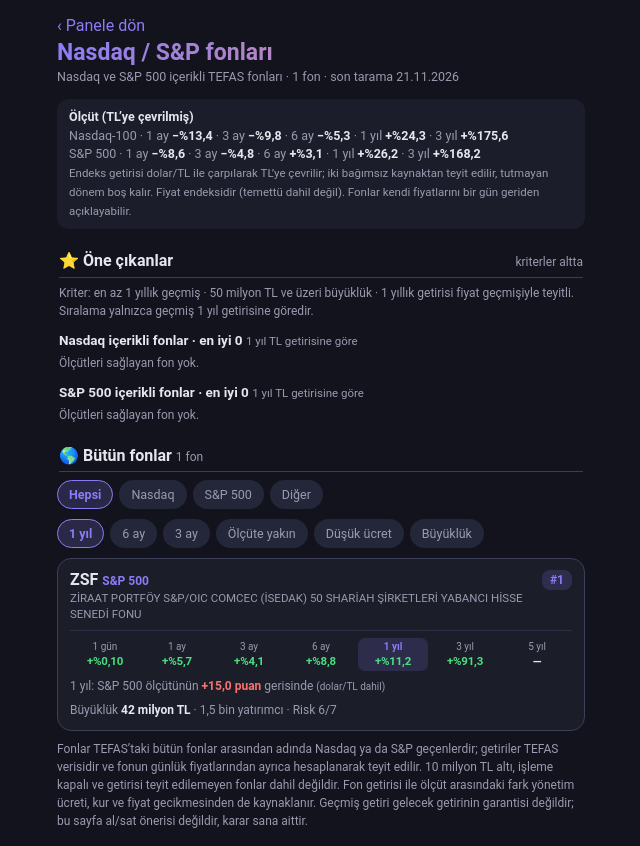
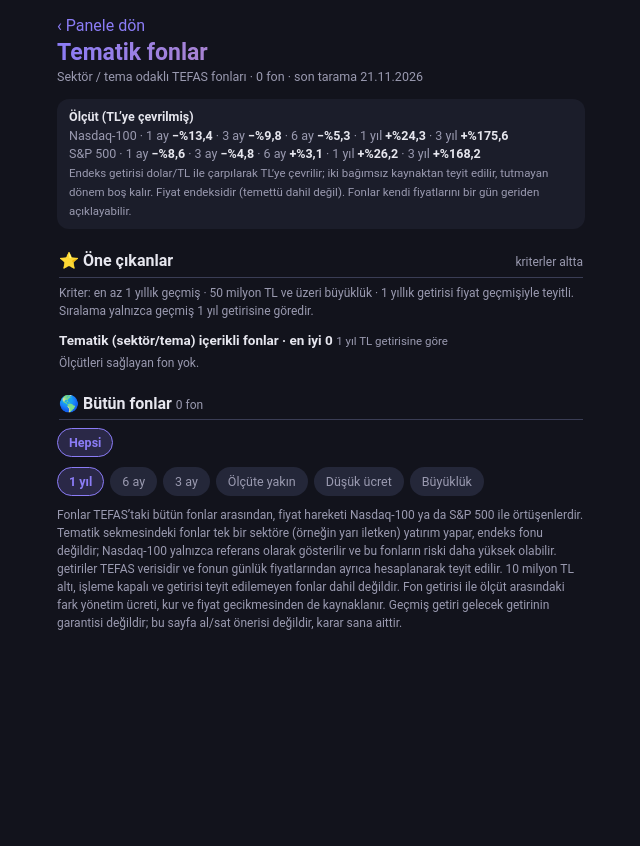
Before and after one commit to saidgunbek-rgb/bist-fiyat, a plain HTML site: page yabanci.html in a window 1280 px wide. Shown: the whole page, without its empty margins (319-959 px from the left). After the commit the page ends 800 px from the top, so only its background shows below. Drawn offline with Linux system fonts and the light colour scheme.

Commit message:
Add files via upload

```diff
--- a/yabanci.html
+++ b/yabanci.html
@@ -1,7 +1,7 @@
 <!doctype html><html lang="tr"><head><meta charset="utf-8">
 <meta name="viewport" content="width=device-width,initial-scale=1,viewport-fit=cover">
 <meta name="robots" content="noindex,nofollow"><meta name="theme-color" content="#12131c">
-<title>Nasdaq / S&amp;P fonları</title>
+<title>Tematik fonlar</title>
 <style>
 :root{--bg:#12131c;--card:#1b1d2a;--card2:#242739;--mut:#9a9ab0;--tx:#e6e6ee;--g:#4ade80;--y:#facc15;--r:#f87171;--p:#8b7cf6;--ln:#3a3d55}
 *{box-sizing:border-box}body{margin:0 auto;max-width:560px;background:var(--bg);color:var(--tx);font-family:Roboto,Arial,sans-serif;padding:16px}
@@ -73,8 +73,8 @@ function bant(t){if(gos||window.top!==window)return;gos=1;var z=t&&t.length>15?n
 window.fetch=function(){return of.apply(this,arguments).then(function(r){try{var k=r.headers.get("x-onbellek");if(k)bant(k);}catch(e){}return r;});};})();</script>
 </head><body>
 <div><a href="index.html">‹ Panele dön</a></div>
-<h1>Nasdaq / S&amp;P fonları</h1>
-<div class="sub" id="sub">Nasdaq ve S&amp;P 500 içerikli TEFAS fonları</div>
+<h1>Tematik fonlar</h1>
+<div class="sub" id="sub">Sektör / tema odaklı TEFAS fonları</div>
 <div id="msg"></div><div id="app"></div>
 <script>
 function esc(s){return String(s==null?"":s).replace(/[&<>"']/g,function(c){return{"&":"&amp;","<":"&lt;",">":"&gt;",'"':"&quot;","'":"&#39;"}[c];});}
@@ -88,8 +88,9 @@ function sg(k,v){try{return localStorage.getItem(k)||v;}catch(e){return v;}}
 function ss(k,v){try{localStorage.setItem(k,v);}catch(e){}}
 var SUT=[["d1","1 gün"],["a1","1 ay"],["a3","3 ay"],["a6","6 ay"],["y1","1 yıl"],["y3","3 yıl"],["y5","5 yıl"]];
 var SRT=[["y1","1 yıl"],["a6","6 ay"],["a3","3 ay"],["yakin","Ölçüte yakın"],["ucret","Düşük ücret"],["buyuk","Büyüklük"]];
-var KARSI={"Nasdaq-100":"ndx","Nasdaq-100 Teknoloji":"ndx","S&P 500":"spx"};
-function grup(f){return f.et==="S&P 500"?"S&P 500":(f.et==="Karma"?"Diğer":"Nasdaq");}
+var KARSI={"Nasdaq-100":"ndx","Nasdaq-100 Teknoloji":"ndx","S&P 500":"spx","Tematik":"ndx"};
+function TEMALAR(){var s={};D.fonlar.forEach(function(f){if(f.et==="Tematik"&&f.tema)s[f.tema]=1;});return Object.keys(s).sort();}
+function grup(f){return f.et==="S&P 500"?"S&P 500":(f.et==="Tematik"?"Tematik":(f.et==="Karma"?"Diğer":"Nasdaq"));}
 function deger(f,s){var g=f.g||{};
   if(s==="yakin"){var x=f.fark&&f.fark.y1!=null?f.fark.y1:(f.fark&&f.fark.a6);return x==null?-1e9:-Math.abs(x);}
   if(s==="ucret")return f.ucret==null?-1e9:-f.ucret;
@@ -99,22 +100,22 @@ function satir(f,hl){var g='';SUT.forEach(function(s){var x=f.g[s[0]];g+='<div c
 function kart(f,i,kisa){
   var fr=f.fark||{},ol=D.olcut[KARSI[f.et]],fk="";
   if(ol){var p=fr.y1!=null?["1 yıl",fr.y1]:(fr.a6!=null?["6 ay",fr.a6]:(fr.a3!=null?["3 ay",fr.a3]:null));
-    if(p)fk='<div class="alt" style="margin-top:6px">'+p[0]+': '+esc(ol.ad)+' ölçütünün <b class="'+(p[1]>=0?"up":"dn")+'">'+puan(Math.abs(p[1]))+'</b> '+(p[1]>=0?"önünde":"gerisinde")+' <small>(dolar/TL dahil)</small></div>';}
+    if(p)fk='<div class="alt" style="margin-top:6px">'+p[0]+': '+esc(ol.ad)+(f.et==='Tematik'?' (referans)':'')+' ölçütünün <b class="'+(p[1]>=0?"up":"dn")+'">'+puan(Math.abs(p[1]))+'</b> '+(p[1]>=0?"önünde":"gerisinde")+' <small>(dolar/TL dahil)</small></div>';}
   else if(f.et==="Karma"||f.et==="Nasdaq-100 Teknoloji")fk='';
-  return'<div class="it"><div class="ust"><span><b>'+esc(f.k)+'</b> <span style="font-size:12px;color:var(--p);font-weight:700">'+esc(f.et)+'</span><small>'+esc(f.ad)+'</small></span><span class="pn">'+(i!=null?"#"+(i+1):"")+'</span></div>'
+  return'<div class="it"><div class="ust"><span><b>'+esc(f.k)+'</b> <span style="font-size:12px;color:var(--p);font-weight:700">'+esc(f.et==='Tematik'&&f.tema?'Tematik · '+f.tema:f.et)+'</span><small>'+esc(f.ad)+'</small></span><span class="pn">'+(i!=null?"#"+(i+1):"")+'</span></div>'
    +'<div class="sg" style="grid-template-columns:repeat(7,1fr)">'+satir(f,SIRA==="a6"?"a6":SIRA==="a3"?"a3":"y1")+'</div>'+fk
    +(kisa?'':'<div class="alt" style="margin-top:6px">Büyüklük <b style="color:var(--tx)">'+para(f.buyukluk)+'</b> · '+adet(f.yatirimci)+' yatırımcı'+(f.risk?' · Risk '+f.risk+'/7':'')+(f.ucret!=null?' · Yönetim ücreti %'+String(f.ucret).replace(".",","):'')+(f.kurucu?'<br>'+esc(f.kurucu):'')+'</div>')+'</div>';}
 function oneCik(F){
   // Olcut: en az 1 yillik gecmis, 50 milyon TL ve uzeri buyukluk, 1 yillik getirisi teyitli; grup icinde 1 yil getiriye gore ilk 3
   var el=F.filter(function(f){return f.gun>=250&&(f.buyukluk||0)>=50e6&&f.g.y1!=null;}),h='';
-  [["Nasdaq","Nasdaq"],["S&P 500","S&P 500"]].forEach(function(G){
+  [["Tematik","Tematik (sektör/tema)"]].forEach(function(G){
     var L=el.filter(function(f){return grup(f)===G[0];}).sort(function(a,b){return b.g.y1-a.g.y1;}).slice(0,3);
     h+='<div class="dh">'+G[1]+' içerikli fonlar · en iyi '+Math.max(L.length,0)+' <small>1 yıl TL getirisine göre</small></div>';
     if(!L.length)h+='<div class="alt" style="margin:0 2px 8px">Ölçütleri sağlayan fon yok.</div>';
     L.forEach(function(f,i){h+=kart(f,i,false);});});
   return h;}
 function ciz(){
-  var F=D.fonlar.slice(),h='';
+  var F=D.fonlar.filter(function(f){return f.et==="Tematik";}),h='';
   h+='<div class="bx"><b>Ölçüt (TL’ye çevrilmiş)</b>';
   ["ndx","spx"].forEach(function(k){var o=D.olcut[k];if(o)h+='<br>'+esc(o.ad)+' · 1 ay <b>'+yz(o.a1)+'</b> · 3 ay <b>'+yz(o.a3)+'</b> · 6 ay <b>'+yz(o.a6)+'</b> · 1 yıl <b>'+yz(o.y1)+'</b>'+(o.y3!=null?' · 3 yıl <b>'+yz(o.y3)+'</b>':'');});
   h+='<br><span style="font-size:11.5px">Endeks getirisi dolar/TL ile çarpılarak TL’ye çevrilir; iki bağımsız kaynaktan teyit edilir, tutmayan dönem boş kalır. Fiyat endeksidir (temettü dahil değil). Fonlar kendi fiyatlarını bir gün geriden açıklayabilir.</span></div>';
@@ -122,17 +123,17 @@ function ciz(){
   h+='<div class="alt" style="margin:-2px 2px 4px">Kriter: en az 1 yıllık geçmiş · 50 milyon TL ve üzeri büyüklük · 1 yıllık getirisi fiyat geçmişiyle teyitli. Sıralama yalnızca geçmiş 1 yıl getirisine göredir.</div>';
   h+=oneCik(F);
   h+='<div class="bh"><span><b>🌎 Bütün fonlar</b> <small>'+F.length+' fon</small></span></div>';
-  h+='<div class="flt" id="grp">'+["Hepsi","Nasdaq","S&P 500","Diğer"].map(function(g){return'<button data-g="'+esc(g)+'"'+(GRP===g?' class="on"':'')+'>'+esc(g)+'</button>';}).join("")+'</div>';
+  h+='<div class="flt" id="grp">'+["Hepsi"].concat(TEMALAR()).map(function(g){return'<button data-g="'+esc(g)+'"'+(GRP===g?' class="on"':'')+'>'+esc(g)+'</button>';}).join("")+'</div>';
   h+='<div class="flt" id="srt">'+SRT.map(function(s){return'<button data-s="'+s[0]+'"'+(SIRA===s[0]?' class="on"':'')+'>'+s[1]+'</button>';}).join("")+'</div>';
-  var L=F.filter(function(f){return GRP==="Hepsi"||grup(f)===GRP;}).sort(function(a,b){return deger(b,SIRA)-deger(a,SIRA);});
+  var L=F.filter(function(f){return GRP==="Hepsi"||f.tema===GRP;}).sort(function(a,b){return deger(b,SIRA)-deger(a,SIRA);});
   L.forEach(function(f,i){h+=kart(f,i,false);});
   var at=D.atlanan_sayi||{};
-  h+='<div class="alt" style="margin-top:8px">Fonlar TEFAS’taki bütün fonlar arasından adında Nasdaq ya da S&amp;P geçenlerdir; getiriler TEFAS verisidir ve fonun günlük fiyatlarından ayrıca hesaplanarak teyit edilir. 10 milyon TL altı, işleme kapalı ve getirisi teyit edilemeyen fonlar dahil değildir. Fon getirisi ile ölçüt arasındaki fark yönetim ücreti, kur ve fiyat gecikmesinden de kaynaklanır. Geçmiş getiri gelecek getirinin garantisi değildir; bu sayfa al/sat önerisi değildir, karar sana aittir.</div>';
+  h+='<div class="alt" style="margin-top:8px">Fonlar TEFAS’taki bütün fonlar arasından, fiyat hareketi Nasdaq-100 ya da S&amp;P 500 ile örtüşenlerdir. Tematik sekmesindeki fonlar tek bir sektöre (örneğin yarı iletken) yatırım yapar, endeks fonu değildir; Nasdaq-100 yalnızca referans olarak gösterilir ve bu fonların riski daha yüksek olabilir. getiriler TEFAS verisidir ve fonun günlük fiyatlarından ayrıca hesaplanarak teyit edilir. 10 milyon TL altı, işleme kapalı ve getirisi teyit edilemeyen fonlar dahil değildir. Fon getirisi ile ölçüt arasındaki fark yönetim ücreti, kur ve fiyat gecikmesinden de kaynaklanır. Geçmiş getiri gelecek getirinin garantisi değildir; bu sayfa al/sat önerisi değildir, karar sana aittir.</div>';
   document.getElementById("app").innerHTML=h;
   Array.prototype.forEach.call(document.querySelectorAll("#grp button"),function(b){b.onclick=function(){GRP=b.getAttribute("data-g");ss("yab-grp",GRP);ciz();};});
   Array.prototype.forEach.call(document.querySelectorAll("#srt button"),function(b){b.onclick=function(){SIRA=b.getAttribute("data-s");ss("yab-sira",SIRA);ciz();};});}
 fetch("yabanci.json?"+Date.now(),{cache:"no-store"}).then(function(r){if(!r.ok)throw 0;return r.json();}).then(function(d){D=d;
-  document.getElementById("sub").innerHTML="Nasdaq ve S&amp;P 500 içerikli TEFAS fonları · "+d.fonlar.length+" fon · son tarama "+trD(d.updated);ciz();})
+  document.getElementById("sub").innerHTML="Sektör / tema odaklı TEFAS fonları · "+d.fonlar.filter(function(f){return f.et==="Tematik";}).length+" fon · son tarama "+trD(d.updated);ciz();})
  .catch(function(){document.getElementById("msg").innerHTML='<div class="warn">Veri henüz hazır değil. GitHub’daki “Yabanci fonlar” çalışması ilk kez bittikten sonra burada görünecek.</div>';});
 </script>
 </body></html>
```
Also changed, not shown: index.html (+1 -1 lines).
